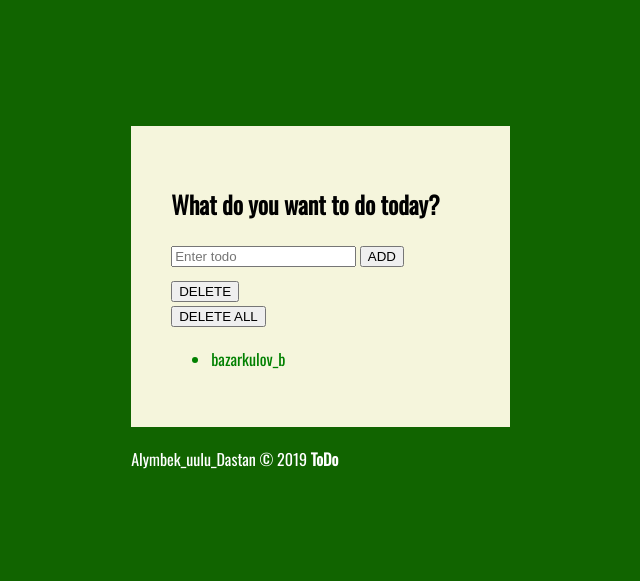
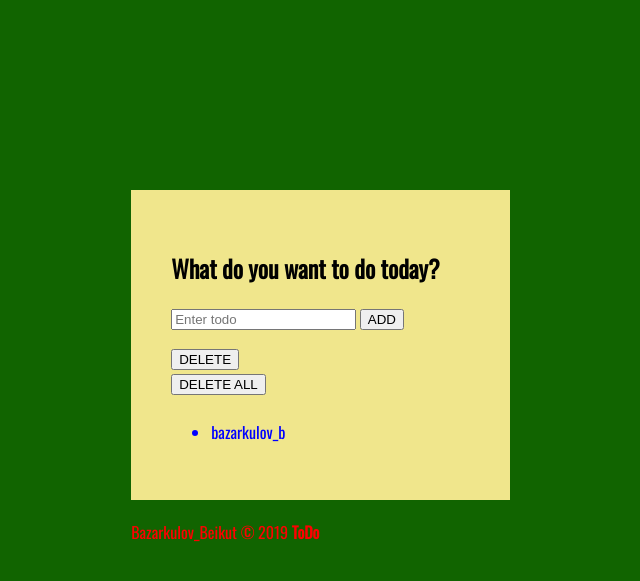
Before and after one commit to beikut00/ToDo, a Django app: page / in a window 1280 px wide. Shown: the top 581 px of the page, without its empty margins (256-896 px from the left). Run offline with Django 3.2, Linux system fonts and the light colour scheme; data comes from the database, SQL or seed files in the repository; both versions use the stored data as it was after the commit.

Commit message:
first commit

```diff
--- a/myproject/todo/static/todo/styles.css
+++ b/myproject/todo/static/todo/styles.css
@@ -1,36 +1,36 @@
 .t10 {
-	margin-top: 10px;
+	margin-top: 15px;
 }
 .t20 {
-	margin-top: 20px;
+	margin-top: 25px;
 }
 .todo-competed {
 	background: rgba(146, 165, 166, .3);
 }
 footer {
 	margin-top: 20px;
-	color: white;
+	color: Red;
 }
 .list-group-item {
-	color: black;
+	color: Yellow;
 }
 body {
 	background: rgba(17.3, 100, 0);
 	font-family: 'Oswald', 'Futura', sans-serif;
 }
 #wrapper{
-	margin-top: 10% !important;
+	margin-top: 15% !important;
 	margin-left: 30%;
 	margin-right: 40%;
 }
 #content {
-	background: beige;
+	background: Khaki;
 	padding: 40px;
 }
 
 #done{
+	color: blue;
+}
+#to-do{
 	color: green;
 }
-#to-do{
-	color: yellow;
-}
--- a/myproject/todo/templates/todo/index.html
+++ b/myproject/todo/templates/todo/index.html
@@ -56,7 +56,7 @@
 			<footer>
 				<div class="row pad">
 					<div class="col-lg-12 text-center">
-						Alymbek_uulu_Dastan &copy; 2019 <strong>ToDo</strong>
+						Bazarkulov_Beikut &copy; 2019 <strong>ToDo</strong>
 					</div>
 				</div>
 			</footer>
```
Also changed, not shown: myproject/db.sqlite3, myproject/todo/migrations/0001_initial.py.
